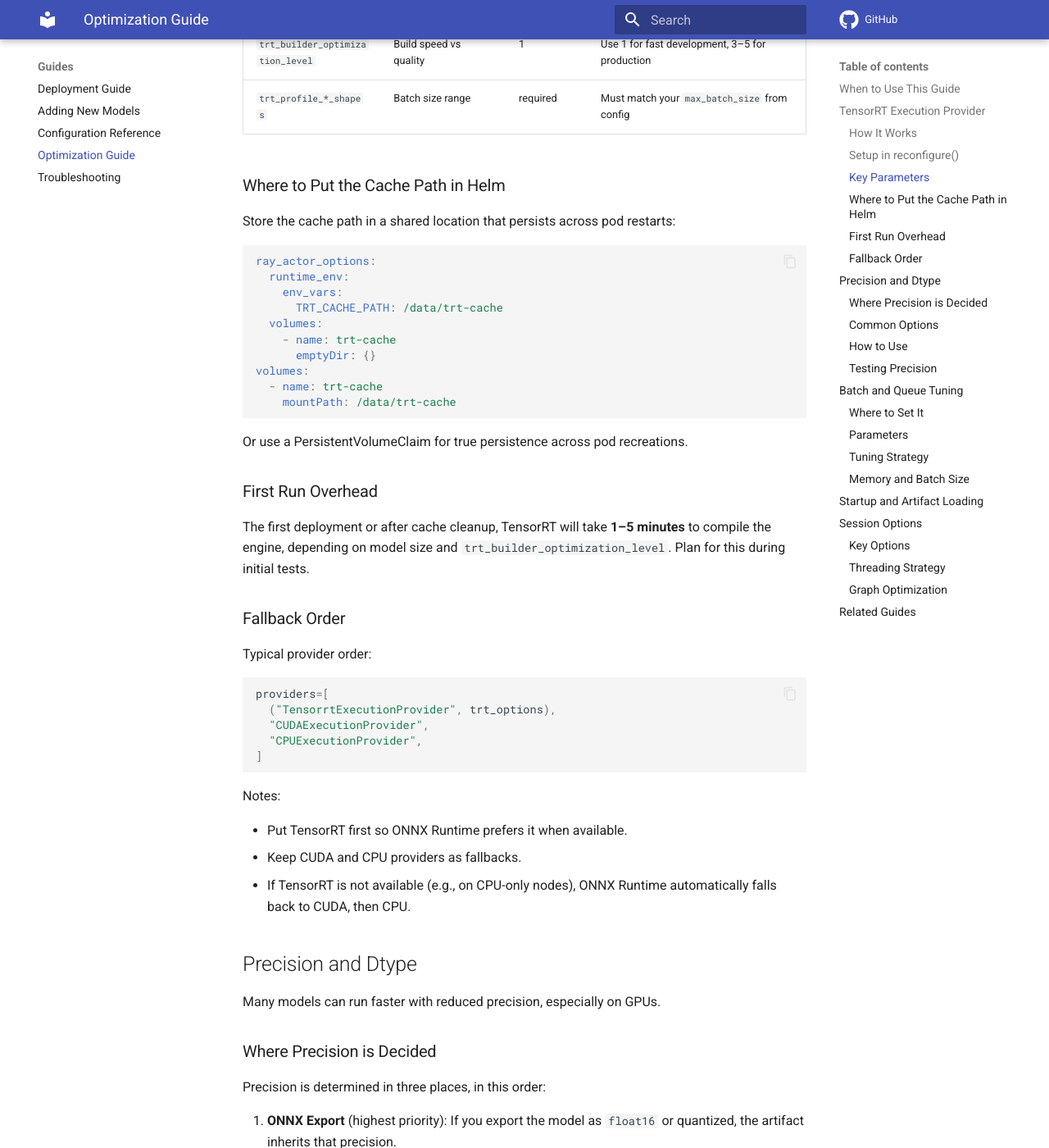
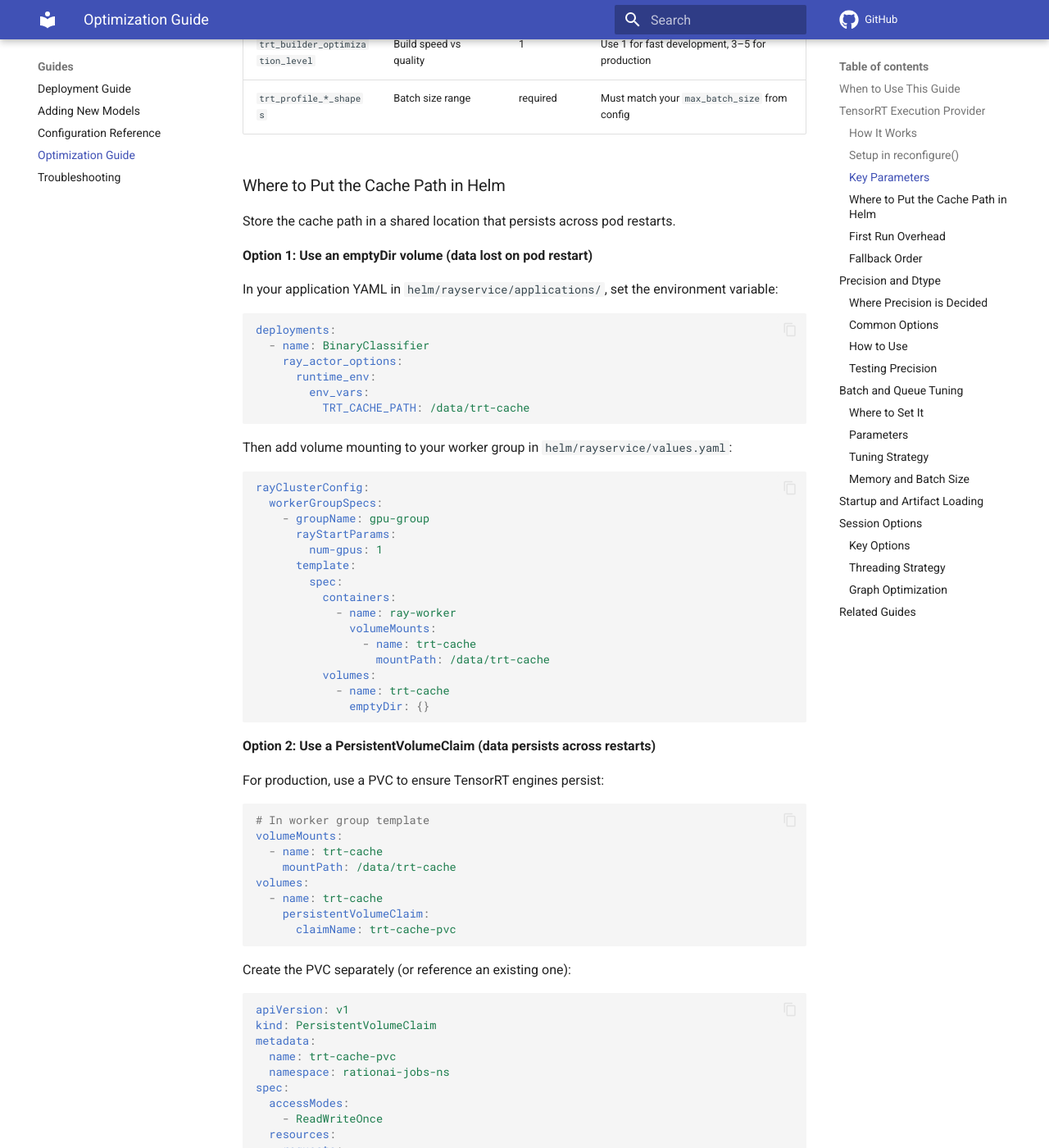
Before and after one commit to RationAI/model-service, an MkDocs documentation site: the page built from docs/guides/optimization-guide.md, in a window 1280 px wide and 1400 px high, scrolled down 2217 px. Shown: the whole window at 82% size. Built offline with MkDocs 1.6.1 and Material for MkDocs 9.7.7, drawn with Linux system fonts in a browser that asks for light colours; comment, search, counter and statistics services are not loaded; some of the changed text lies outside the part shown.

Commit message:
fixes
Co-authored-by: Copilot <copilot@github.com>

````diff
--- a/docs/guides/optimization-guide.md
+++ b/docs/guides/optimization-guide.md
@@ -79,22 +79,73 @@ def reconfigure(self, config: Config) -> None:
 
 ### Where to Put the Cache Path in Helm
 
-Store the cache path in a shared location that persists across pod restarts:
+Store the cache path in a shared location that persists across pod restarts.
+
+**Option 1: Use an emptyDir volume (data lost on pod restart)**
+
+In your application YAML in `helm/rayservice/applications/`, set the environment variable:
 
 ```yaml
-ray_actor_options:
-  runtime_env:
-    env_vars:
-      TRT_CACHE_PATH: /data/trt-cache
-  volumes:
-    - name: trt-cache
-      emptyDir: {}
+deployments:
+  - name: BinaryClassifier
+    ray_actor_options:
+      runtime_env:
+        env_vars:
+          TRT_CACHE_PATH: /data/trt-cache
+```
+
+Then add volume mounting to your worker group in `helm/rayservice/values.yaml`:
+
+```yaml
+rayClusterConfig:
+  workerGroupSpecs:
+    - groupName: gpu-group
+      rayStartParams:
+        num-gpus: 1
+      template:
+        spec:
+          containers:
+            - name: ray-worker
+              volumeMounts:
+                - name: trt-cache
+                  mountPath: /data/trt-cache
+          volumes:
+            - name: trt-cache
+              emptyDir: {}
+```
+
+**Option 2: Use a PersistentVolumeClaim (data persists across restarts)**
+
+For production, use a PVC to ensure TensorRT engines persist:
+
+```yaml
+# In worker group template
+volumeMounts:
+  - name: trt-cache
+    mountPath: /data/trt-cache
 volumes:
   - name: trt-cache
-    mountPath: /data/trt-cache
+    persistentVolumeClaim:
+      claimName: trt-cache-pvc
 ```
 
-Or use a PersistentVolumeClaim for true persistence across pod recreations.
+Create the PVC separately (or reference an existing one):
+
+```yaml
+apiVersion: v1
+kind: PersistentVolumeClaim
+metadata:
+  name: trt-cache-pvc
+  namespace: rationai-jobs-ns
+spec:
+  accessModes:
+    - ReadWriteOnce
+  resources:
+    requests:
+      storage: 20Gi
+```
+
+Once a TensorRT engine is built and cached, subsequent pod restarts will reuse it, avoiding the 1–5 minute compilation overhead.
 
 ### First Run Overhead
 
````
Also changed, not shown: docs/available-models.md (+21 -29 lines), docs/get-started/quick-start.md (+7 -5 lines), docs/guides/adding-models.md (+0 -2 lines), docs/guides/deployment-guide.md (+2 -0 lines).
